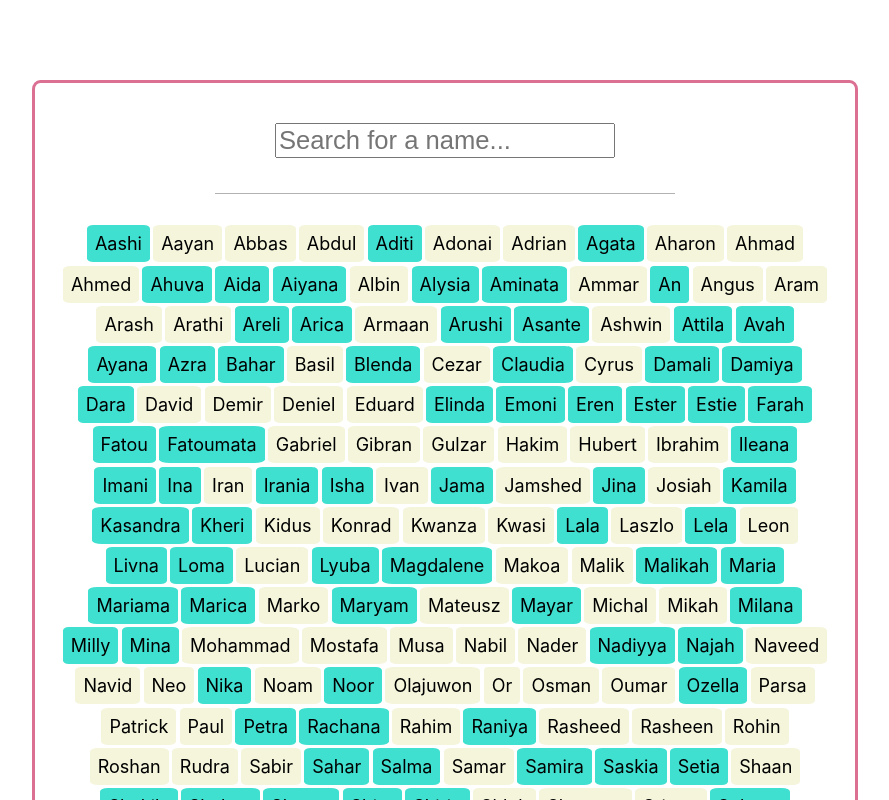
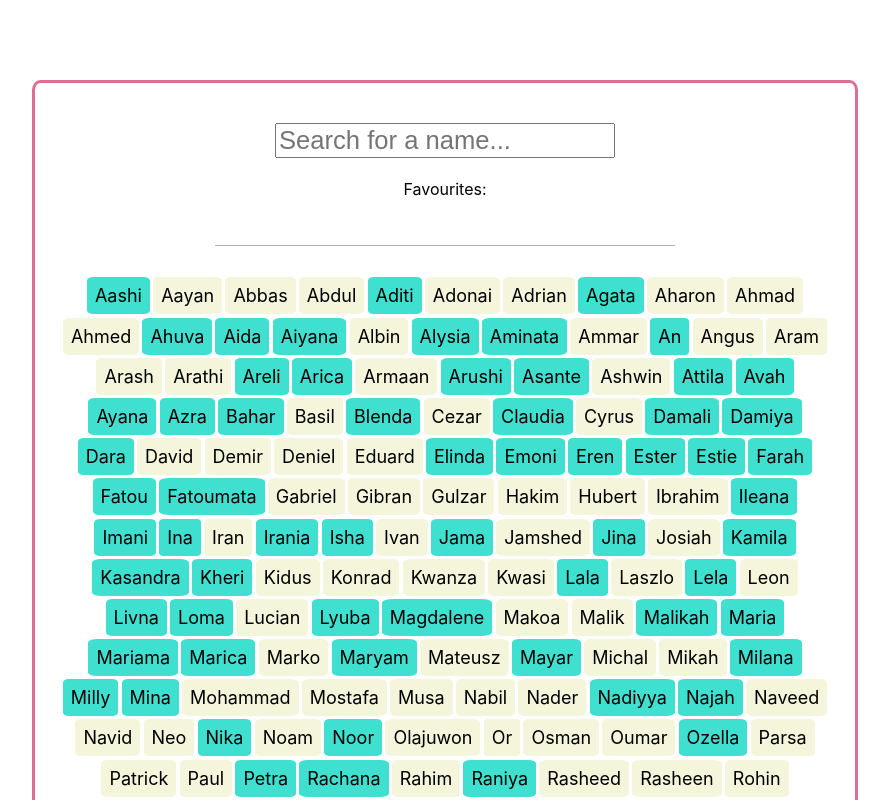
Before and after one commit to kbakande/baby-names-picker, a React (Create React App) app: page / in a window 1280 px wide. Shown: the top 800 px of the page, without its empty margins (195-1084 px from the left). Built offline with nearby package versions, Linux system fonts and the light colour scheme.

Commit message:
add the favourite component

```diff
--- a/src/components/BabyNames.js
+++ b/src/components/BabyNames.js
@@ -2,6 +2,7 @@ import React, { useState } from 'react';
 import NamesList from './NamesList'
 import SearchBar from './SearchBar'
 import HorizontalLine from './HorizontalLine'
+import Favorites from './Favorites'
 import babyNames from '../babyNames.json';
 
 
@@ -19,7 +20,7 @@ const ListName = () => {
 
         if (inputSearch) {
             const searchNames = babyNames.filter((babyName) => {
-                return babyName.name.toLowerCase().includes(inputSearch)
+                return babyName.name.toLowerCase().includes(inputSearch);
             });
             setNames(searchNames);
         } else {
@@ -30,6 +31,7 @@ const ListName = () => {
     return (
         <div className="name-container">
             <SearchBar search={searchInput} />
+            <Favorites />
             <HorizontalLine />
             <NamesList babyNames={names} />
             <HorizontalLine />
```
